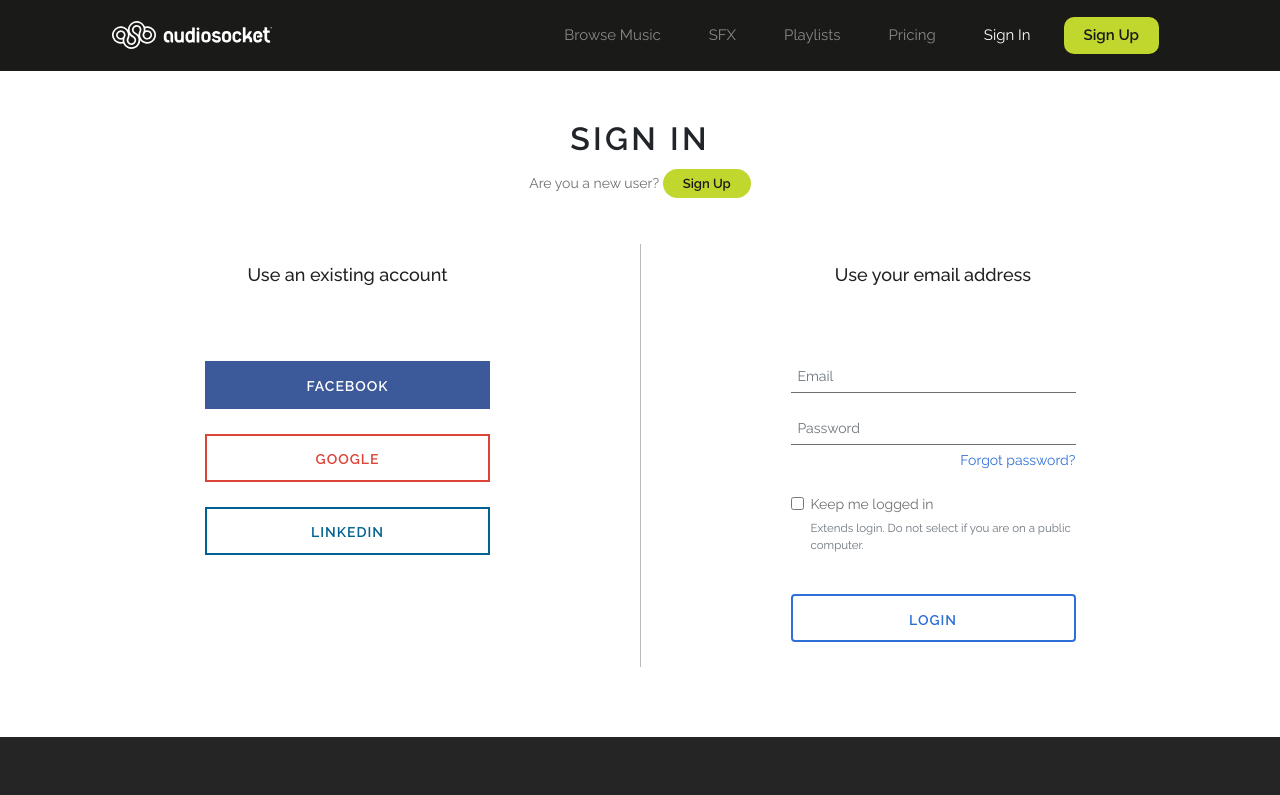
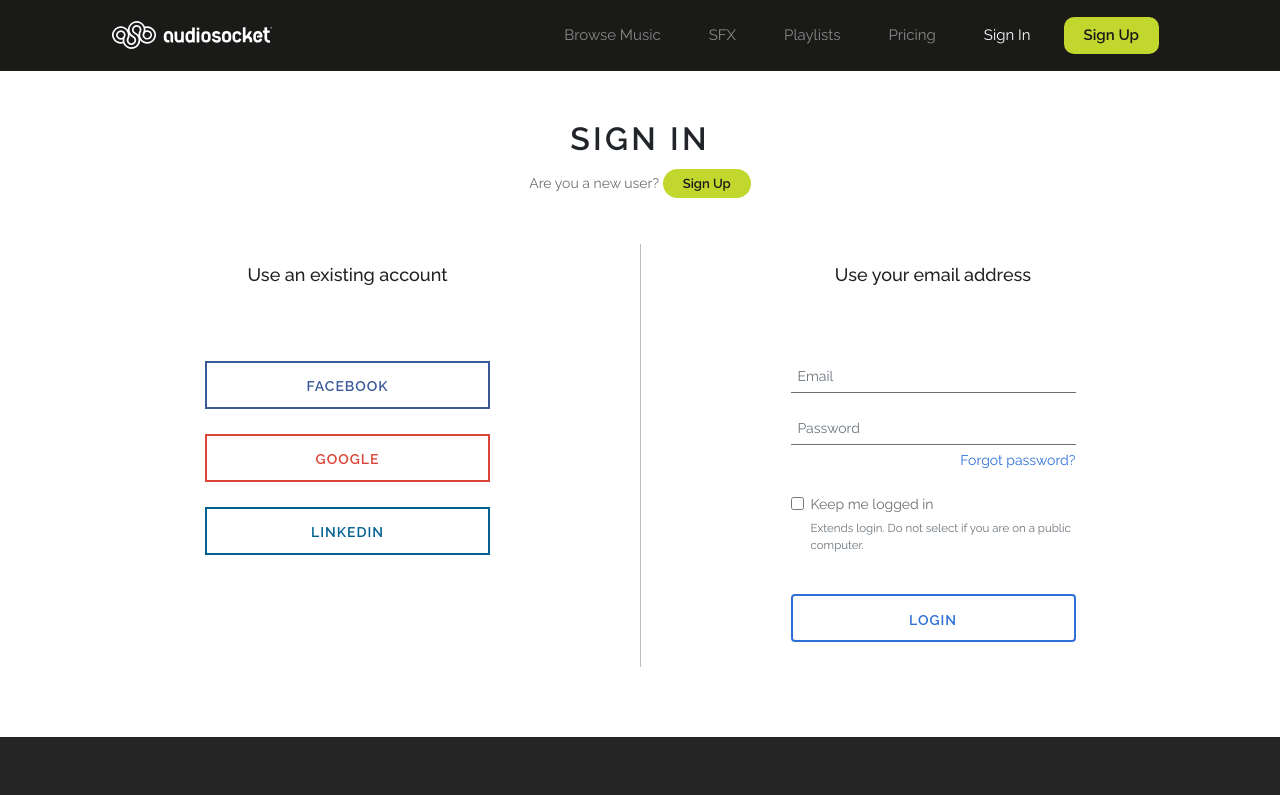
Before and after one commit to Square63/audiosocket_frontend_phase4, a Next.js app: page /login in a window 1280 px wide. Shown: the top 795 px of the page. Built offline with nearby package versions, Linux system fonts and the light colour scheme.

Commit message:
Fixed minor style issue of login page

```diff
--- a/styles/Login.module.scss
+++ b/styles/Login.module.scss
@@ -68,11 +68,11 @@
       @include flex-direction(column);
       .facebook {
         border-color: #3C5A99;
-        color: $white;
-        background-color: #3C5A99;
+        color: #3C5A99;
+        background-color: $white;
         &:hover {
-          background-color: $white;
-          color: #3C5A99;
+          background-color: #3C5A99;
+          color: $white;
         }
       }
       .google {
```
